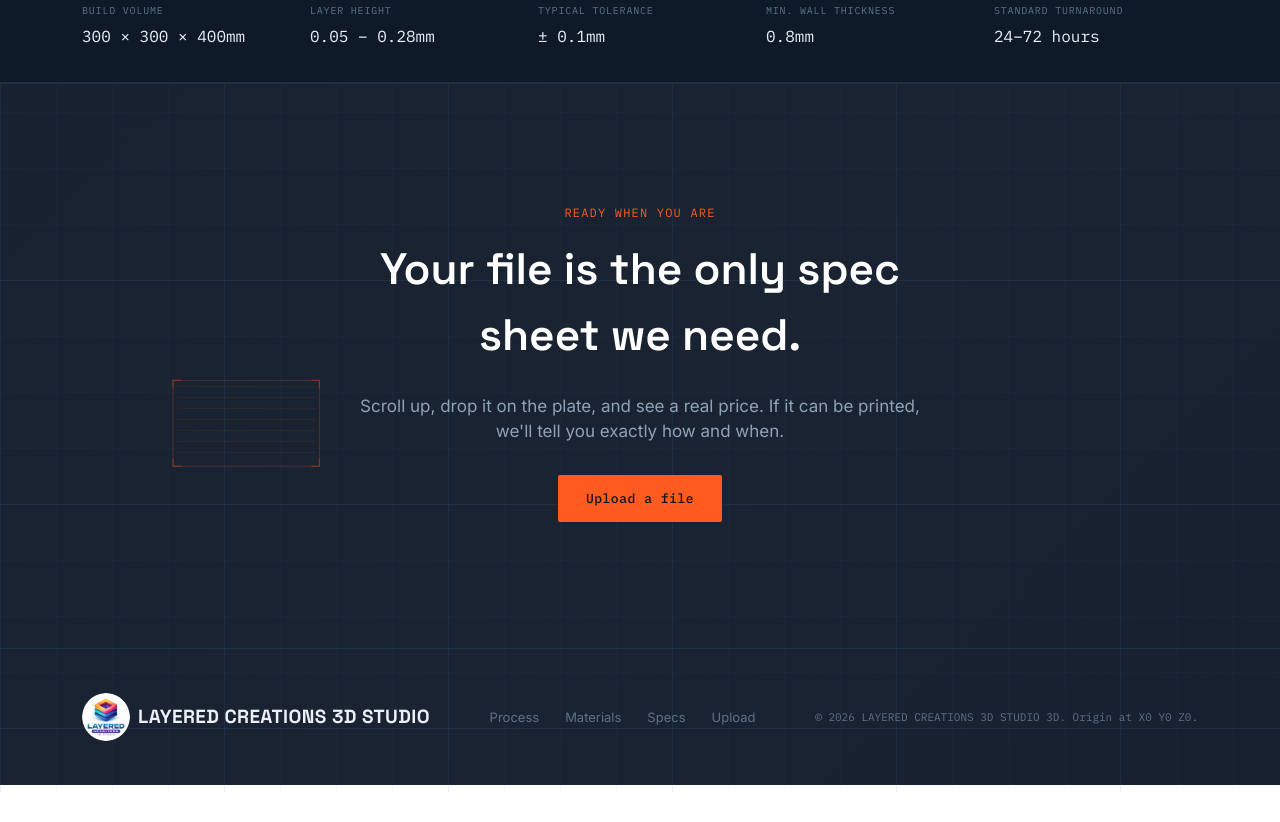
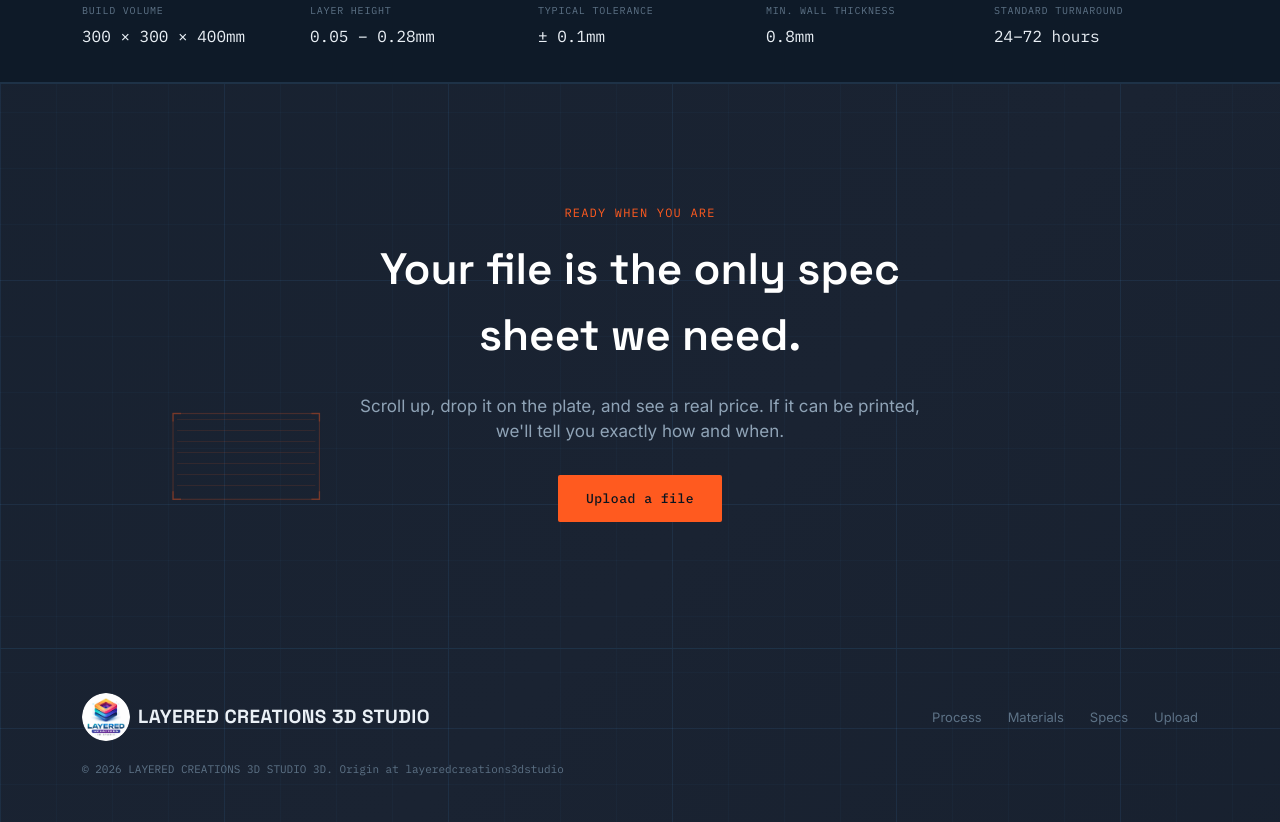
Before and after one commit to benn9998786/LAYERED-CREATIONS-, a website: page index.html in a window 1280 px wide. Shown: the part 2408-3230 px from the top of the page. Before the commit the page ends 3193 px from the top, so only its background shows below. Drawn offline with nearby package versions, Linux system fonts and the light colour scheme.

Commit message:
Update index.html

```diff
--- a/index.html
+++ b/index.html
@@ -937,7 +937,7 @@
       <a href="#upload">Upload</a>
     </div>
     <div class="fine">© 2026 LAYERED CREATIONS 3D STUDIO
-  3D. Origin at X0 Y0 Z0.</div>
+  3D. Origin at layeredcreations3dstudio</div>
   </div>
 </footer>
 
```
